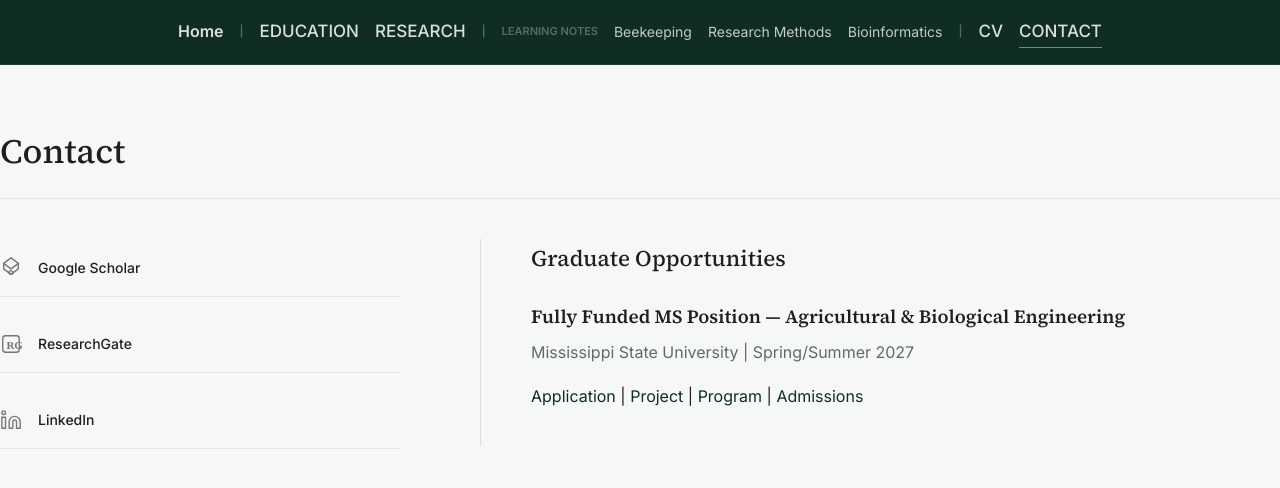
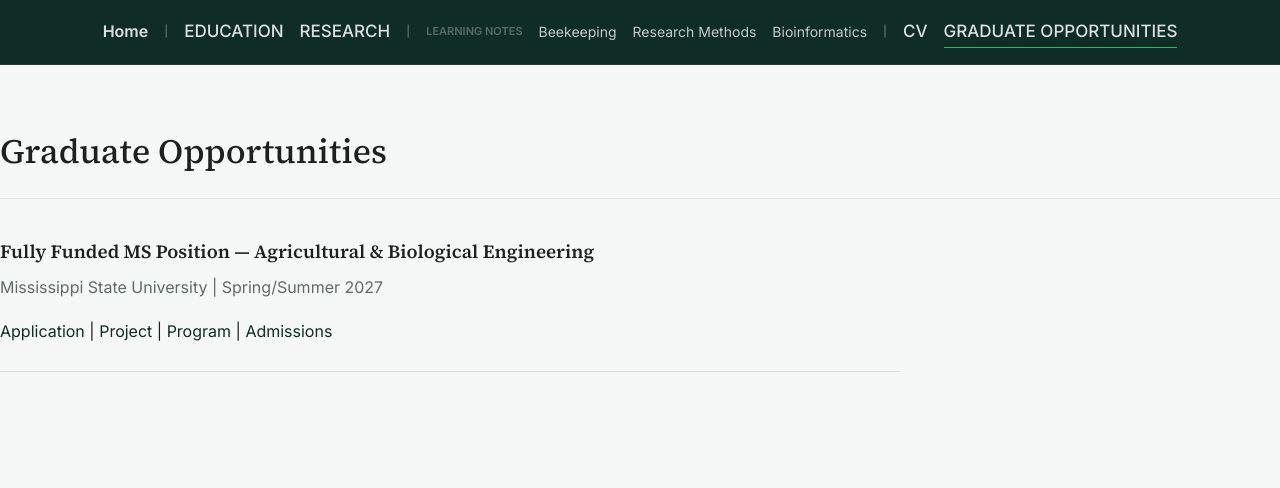
Before and after one commit to Gokuldhanapati/Gokuldhanapati.github.io, a plain HTML site: page contact.html in a window 1280 px wide. Drawn offline with Linux system fonts and the light colour scheme.

Commit message:
Update contact page to focus on graduate opportunities

```diff
--- a/contact.html
+++ b/contact.html
@@ -3,8 +3,8 @@
 <head>
   <meta charset="UTF-8">
   <meta name="viewport" content="width=device-width, initial-scale=1.0">
-  <title>Contact — Gokul Dhanapati</title>
-  <meta name="description" content="Contact information, academic profiles, and graduate opportunities.">
+  <title>Graduate Opportunities — Gokul Dhanapati</title>
+  <meta name="description" content="Graduate research and funding opportunities.">
   <link rel="stylesheet" href="css/base.css">
   <link rel="stylesheet" href="css/contact.css">
 </head>
@@ -30,7 +30,7 @@
         <span class="nav-separator">|</span>
 
         <a href="cv.html" class="nav-link">CV</a>
-        <a href="contact.html" class="nav-link nav-link-active">Contact</a>
+        <a href="contact.html" class="nav-link nav-link-active">Graduate Opportunities</a>
       </nav>
     </div>
   </header>
@@ -39,92 +39,12 @@
   <main>
     <div class="page-container page-content">
 
-      <h1 class="page-title">Contact</h1>
+      <h1 class="page-title">Graduate Opportunities</h1>
 
-
-      <div class="contact-columns">
-
-        <!-- LEFT SIDE — Academic Profiles -->
-
-        <div class="academic-profiles">
-
-          <a href="https://scholar.google.com/citations?user=lM6eYLYAAAAJ&hl=en"
-             target="_blank"
-             rel="noopener noreferrer"
-             class="contact-link">
-
-            <svg width="22" height="22" viewBox="0 0 24 24"
-                 fill="none" stroke="currentColor"
-                 stroke-width="1.5"
-                 stroke-linecap="round"
-                 stroke-linejoin="round">
-
-              <path d="M12 14l-8-6 8-6 8 6-8 6z"/>
-              <path d="M4 8v6l8 6 8-6V8"/>
-              <circle cx="12" cy="18" r="2"/>
-
-            </svg>
-
-            <span class="contact-label">Google Scholar</span>
-
-          </a>
-
-
-          <a href="https://www.researchgate.net/profile/Gokul-Dhanapati?ev=hdr_xprf"
-             target="_blank"
-             rel="noopener noreferrer"
-             class="contact-link">
-
-            <svg width="22" height="22" viewBox="0 0 24 24"
-                 fill="none" stroke="currentColor"
-                 stroke-width="1.5"
-                 stroke-linecap="round"
-                 stroke-linejoin="round">
-
-              <rect x="3" y="3" width="18" height="18" rx="3"/>
-              <text x="7" y="17"
-                    font-size="12"
-                    fill="currentColor"
-                    stroke="none"
-                    font-family="serif"
-                    font-weight="bold">RG</text>
-
-            </svg>
-
-            <span class="contact-label">ResearchGate</span>
-
-          </a>
-
-
-          <a href="https://www.linkedin.com/in/gokuldhanapati/"
-             target="_blank"
-             rel="noopener noreferrer"
-             class="contact-link">
-
-            <svg width="22" height="22" viewBox="0 0 24 24"
-                 fill="none" stroke="currentColor"
-                 stroke-width="1.5"
-                 stroke-linecap="round"
-                 stroke-linejoin="round">
-
-              <path d="M16 8a6 6 0 0 1 6 6v7h-4v-7a2 2 0 0 0-2-2 2 2 0 0 0-2 2v7h-4v-7a6 6 0 0 1 6-6z"/>
-              <rect x="2" y="9" width="4" height="12"/>
-              <circle cx="4" cy="4" r="2"/>
-
-            </svg>
-
-            <span class="contact-label">LinkedIn</span>
-
-          </a>
-
-        </div>
-
-
-        <!-- RIGHT SIDE — Graduate Opportunities -->
 
       <section class="graduate-opportunities">
 
-          <h2>Graduate Opportunities</h2>
+        <!-- OPPORTUNITY 1 -->
 
         <div class="opportunity">
 
@@ -169,76 +89,73 @@
         </div>
 
 
-          <!-- COPY THE BLOCK BELOW FOR EACH NEW OPPORTUNITY -->
-
         <!--
+        =====================================================
+        COPY THIS BLOCK FOR EACH NEW OPPORTUNITY
+        =====================================================
 
         <div class="opportunity">
 
-            <h3>POSITION TITLE</h3>
+          <h3>
+            POSITION TITLE
+          </h3>
 
-            <p>UNIVERSITY | START DATE</p>
+          <p>
+            UNIVERSITY | START DATE
+          </p>
 
-            <a href="APPLICATION LINK" target="_blank">
+          <a href="APPLICATION LINK"
+             target="_blank"
+             rel="noopener noreferrer">
             Application
           </a>
 
           <span> | </span>
 
-            <a href="PROJECT LINK" target="_blank">
+          <a href="PROJECT LINK"
+             target="_blank"
+             rel="noopener noreferrer">
             Project
           </a>
 
           <span> | </span>
 
-            <a href="PROGRAM LINK" target="_blank">
+          <a href="PROGRAM LINK"
+             target="_blank"
+             rel="noopener noreferrer">
             Program
           </a>
 
           <span> | </span>
 
-            <a href="ADMISSIONS LINK" target="_blank">
+          <a href="ADMISSIONS LINK"
+             target="_blank"
+             rel="noopener noreferrer">
             Admissions
           </a>
 
         </div>
 
+        =====================================================
         -->
 
+
       </section>
-
-      </div>
 
     </div>
   </main>
 
 
   <style>
-    .contact-columns {
-      display: grid;
-      grid-template-columns: 1fr 2fr;
-      gap: 80px;
-      align-items: start;
-    }
-
-    .academic-profiles {
-      display: flex;
-      flex-direction: column;
-      gap: 18px;
-    }
 
     .graduate-opportunities {
-      border-left: 1px solid #ddd;
-      padding-left: 50px;
-    }
-
-    .graduate-opportunities h2 {
-      margin-top: 0;
-      margin-bottom: 25px;
+      max-width: 900px;
     }
 
     .opportunity {
-      margin-bottom: 35px;
+      margin-bottom: 40px;
+      padding-bottom: 25px;
+      border-bottom: 1px solid #ddd;
     }
 
     .opportunity h3 {
@@ -254,21 +171,6 @@
       text-decoration: none;
     }
 
-    @media (max-width: 700px) {
-
-      .contact-columns {
-        grid-template-columns: 1fr;
-        gap: 45px;
-      }
-
-      .graduate-opportunities {
-        border-left: none;
-        border-top: 1px solid #ddd;
-        padding-left: 0;
-        padding-top: 35px;
-      }
-
-    }
   </style>
 
 </body>
```
Lines whose indentation alone changed are shown as unchanged.
